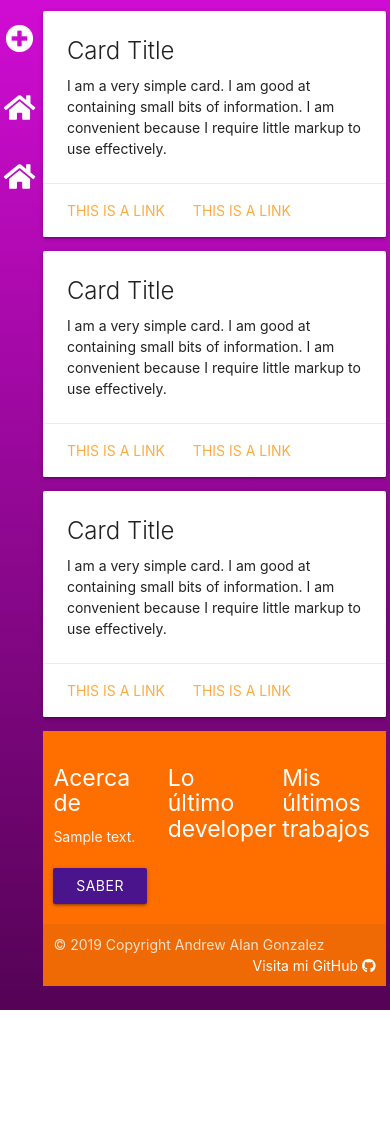
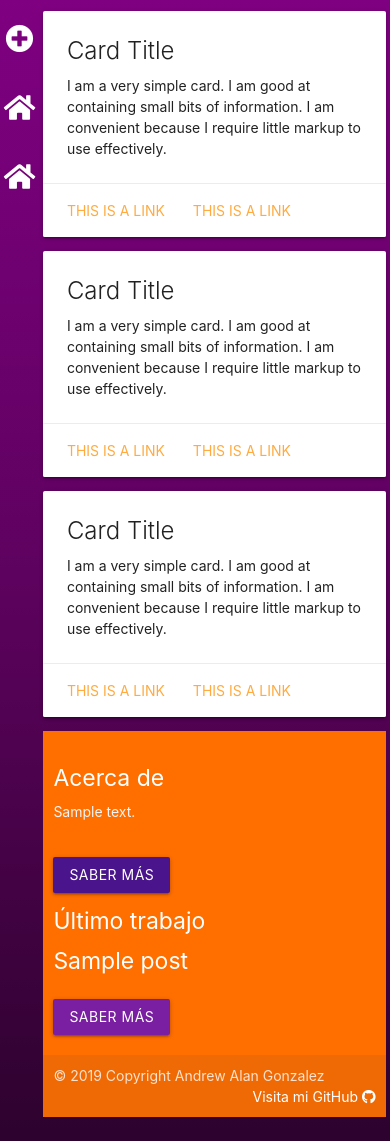
Before and after one commit to Andrew0914/codelappsWebPage, a WordPress theme: template index.php in a window 390 px wide. Before the commit the page ends 1010 px from the top, so only its background shows below. Run offline with PHP 8.4 and a stand-in for WordPress, Linux system fonts and the light colour scheme; the site name, menu and one post (Sample post) are stand-ins, and other content is empty.

Commit message:
Footer responsive, ultimo trabajo, acerca de
* Responsive para el footer
* Agregando ultimo trabajo
* Preview del acerca de

```diff
--- /dev/null
+++ b/content/part-miniAcercaDe.php
@@ -0,0 +1,16 @@
+<h5 class="white-text">
+    Acerca de
+</h5>
+<aside class="grey-text text-lighten-4">
+    <?php
+        $acercade = new WP_Query('page_id=19');
+        while($acercade->have_posts()): $acercade->the_post();
+            the_excerpt();
+    ?>
+    <br>
+    <a class="mt1 waves-effect waves-light btn purple darken-4" href="<?php the_permalink(); ?>">Saber más</a>
+    <?php
+        endwhile;
+        wp_reset_postdata();
+    ?>
+</aside>
--- /dev/null
+++ b/content/part-ultimoTrabajo.php
@@ -0,0 +1,43 @@
+<div class="white-text">
+    <h5>
+        Último trabajo
+    </h5>
+    <?php
+        // query ultimo trabajo
+        $args = array(
+            'post_type'=> 'trabajo',
+            'posts_per_page' => 1,
+            'order'=>'DESC',
+            'orderby'=> 'date'
+        );
+
+        $trabajos = new WP_Query($args);
+        while($trabajos->have_posts()): $trabajos->the_post();
+    ?>
+    <!-- ULTIMO TRABAMO -->
+    <article>
+        <h5>
+            <?php the_title(); ?>
+        </h5>
+        <h6>
+            <?php the_field('tipo_desarrollo'); ?>
+        </h6>
+        <?php
+            the_post_thumbnail( '' , array('class' => 'responsive-img'));
+        ?>
+        <p><?php the_field('descripcion_corta');?></p>
+        <a href="<?php the_permalink(); ?>" class="mt1 waves-effect waves-light btn purple darken-2" >
+            Saber más
+        </a>
+        <?php
+            if( get_field('enlace') ) {
+        ?>
+        <a href="<?php the_field('enlace'); ?>" class="mt1 waves-effect waves-light btn purple darken-4" >
+            Ver proyecto
+        </a>
+        <?php } ?>
+    </article>
+    <!-- /row de portafolio -->
+    <?php  endwhile; wp_reset_postdata(); ?>
+    <!-- aqui-->
+</div>
--- a/footer.php
+++ b/footer.php
@@ -1,33 +1,24 @@
-
-
+        <!-- FOOTER PRINCIPAL DEL SITIO -->
         <footer class="page-footer amber darken-4">
             <div class="row">
-                <div class="col s4">
-                    <h5 class="white-text">
-                        Acerca de
-                    </h5>
-                    <!-- excerp de acerca de-->
-                    <aside class="grey-text text-lighten-4">
-                        <?php
-							$acercade = new WP_Query('page_id=19');
-							while($acercade->have_posts()): $acercade->the_post();
-                                the_excerpt();
-                        ?>
-                        <br>
-                        <a class="waves-effect waves-light btn purple darken-4" href="<?php the_permalink(); ?>">Saber más</a>
-                        <?php
-							endwhile;
-							wp_reset_postdata();
-						?>
-                    </aside>
+                <!-- PREVIEW ACERCA DE -->
+                <div class="col l4 m12 s12">
+                    <?php
+                        get_template_part( 'content/part' , 'miniAcercaDe');
+                    ?>
                 </div>
-                <div class="col s4">
-                    <h5 class="white-text">Lo último developer</h5>
+                <!-- PREVIEW DEVELOPER -->
+                <div class="col l4 m12 s12">
+
                 </div>
-                <div class="col s4">
-                    <h5 class="white-text">Mis últimos trabajos</h5>
+                <!-- PREVIRE PORTAFOLIO -->
+                <div class="col l4 m12 s12">
+                    <?php
+                        get_template_part( 'content/part' , 'ultimoTrabajo');
+                    ?>
                 </div>
             </div>
+            <!-- COPYRIGHT Y ENLACES DE INTERES -->
             <div class="row footer-copyright">
                 <div class="col s12">
                     © 2019 Copyright Andrew Alan Gonzalez
@@ -39,6 +30,7 @@
             <?php wp_footer(); ?>
         </footer>
 
+
         </section>
     </body>
 </html>
--- a/functions.php
+++ b/functions.php
@@ -42,9 +42,62 @@
 
     add_action('init', 'cp_registro_menus');
 
+    /**
+     * Modificacion para el excerpt general
+     */
     function cp_excerpt( $excerpt ){
         return substr(get_the_content(), 0, 200) . "...";
     }
 
     add_filter( 'the_excerpt', 'cp_excerpt', 10, 1 );
+
+    /**
+     * Registra el tipo de post para los trabajos en el portafolio
+     */
+    function cp_posts_trabajo() {
+        register_taxonomy_for_object_type('category', 'trabajo');
+        register_taxonomy_for_object_type('post_tag', 'trabajo');
+        register_post_type('trabajo',
+            array(
+            'labels' => array(
+                'name' => __('Portafolio', 'Codelapps'),
+                'singular_name' => __('trabajo', 'Codelapps'),
+                'add_new' => __('Agregar Nuevo', 'Codelapps'),
+                'add_new_item' => __('Agregar Nuevo Trabajo', 'Codelapps'),
+                'edit' => __('Edit', 'Codelapps'),
+                'edit_item' => __('Editar trabajo', 'Codelapps'),
+                'new_item' => __('Nuevo trabajo', 'Codelapps'),
+                'view' => __('Ver portafolio', 'Codelapps'),
+                'view_item' => __('Ver trabajo', 'Codelapps'),
+                'search_items' => __('Buscar trabajos', 'Codelapps'),
+                'not_found' => __('No se encontraron trabajos', 'Codelapps'),
+                'not_found_in_trash' => __('No hay trabajos en la papelera', 'Codelapps')
+            ),
+            'public' => true,
+            'menu_icon' => get_template_directory_uri() . "/images/portfolio.png",
+            'hierarchical' => true,
+            'has_archive' => true,
+            'supports' => array(
+                'title',
+                'editor',
+                'thumbnail'
+            ),
+            'can_export' => true,
+            'taxonomies' => array(
+                'post_tag','category'
+            )
+        ));
+
+    }
+
+    add_action('init', 'cp_posts_trabajo');
+
+    /**
+     * Soporte y tamaños para imagen destacada
+     */
+    function cp_setup(){
+        add_theme_support("post-thumbnails");
+    }
+
+    add_action('after_setup_theme','cp_setup');
 ?>
--- a/style.css
+++ b/style.css
@@ -42,6 +42,10 @@ Text Domain: http://www.codelapps.com
     *zoom: 1;
 }
 
+.mt1 {
+    margin-top: 1em;
+}
+
 
 /********** PRINCIPAL STYLES - NAVIGATION *********/
 
@@ -49,7 +53,7 @@ html,
 body {
     width: 100%;
     /* background-image:to bottom #540355; */
-    background-image: linear-gradient(to bottom, #d00cd3, #540355);
+    background-image: linear-gradient(to bottom, #7f0081, #5e025f, #2d022e);
 }
 
 .contenedor {
@@ -205,3 +209,11 @@ nav.nav-principal ul li a {
         transition: .3s ease-in;
     }
 }
+
+
+/********** text *********/
+
+.morado {
+    color: #5e025f;
+    font-weight: 600;
+}
```
Also changed, not shown: images/portfolio.png (added).
